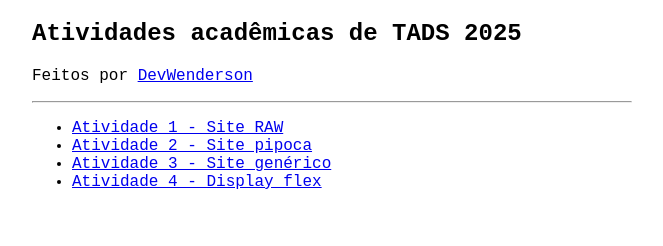
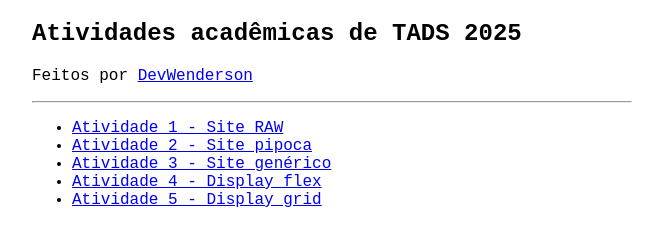
Before and after one commit to devwenderson/tads-atividades-webdesign, a plain HTML site: page index.html in a window 1280 px wide. Shown: the whole page, without its empty margins (308-971 px from the left). Drawn offline with Linux system fonts and the light colour scheme; a web font is replaced by a local one.

Commit message:
add: atividade-05

```diff
--- a/index.html
+++ b/index.html
@@ -33,6 +33,7 @@
             <li><a href="atividade-02-site-pipoca/index.html">Atividade 2 - Site pipoca</a></li>
             <li><a href="atividade-03-site-generico/index.html">Atividade 3 - Site genérico</a></li>
             <li><a href="atividade-04/index.html">Atividade 4 - Display flex</a></li>
+            <li><a href="atividade-05/index.html">Atividade 5 - Display grid</a></li>
         </ul>
     </section>
 </body>
```
